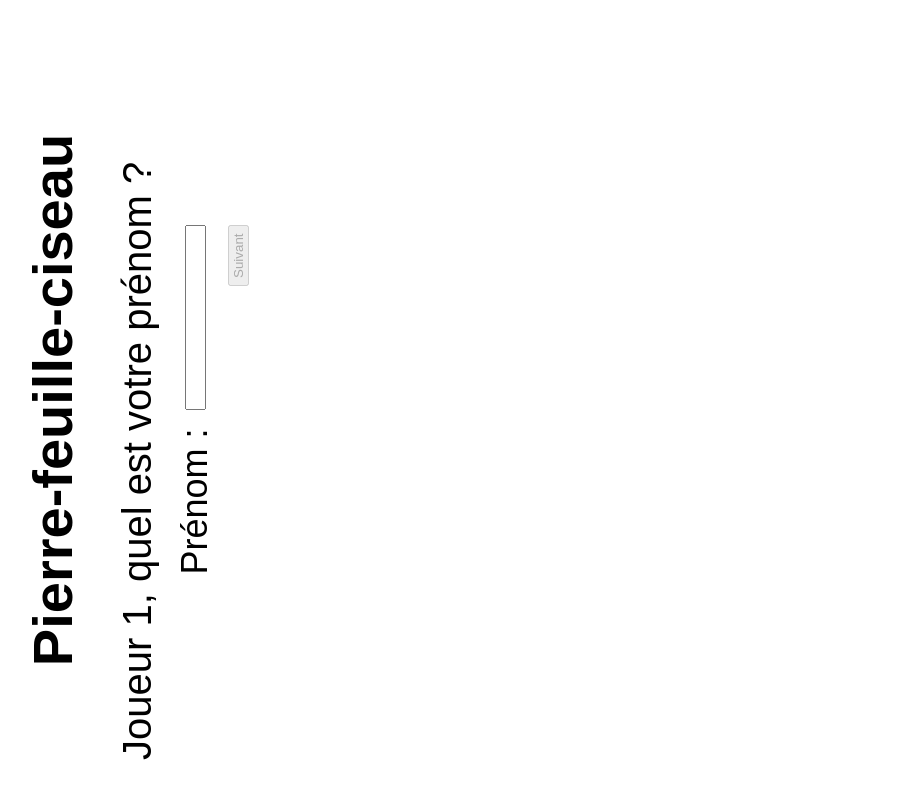
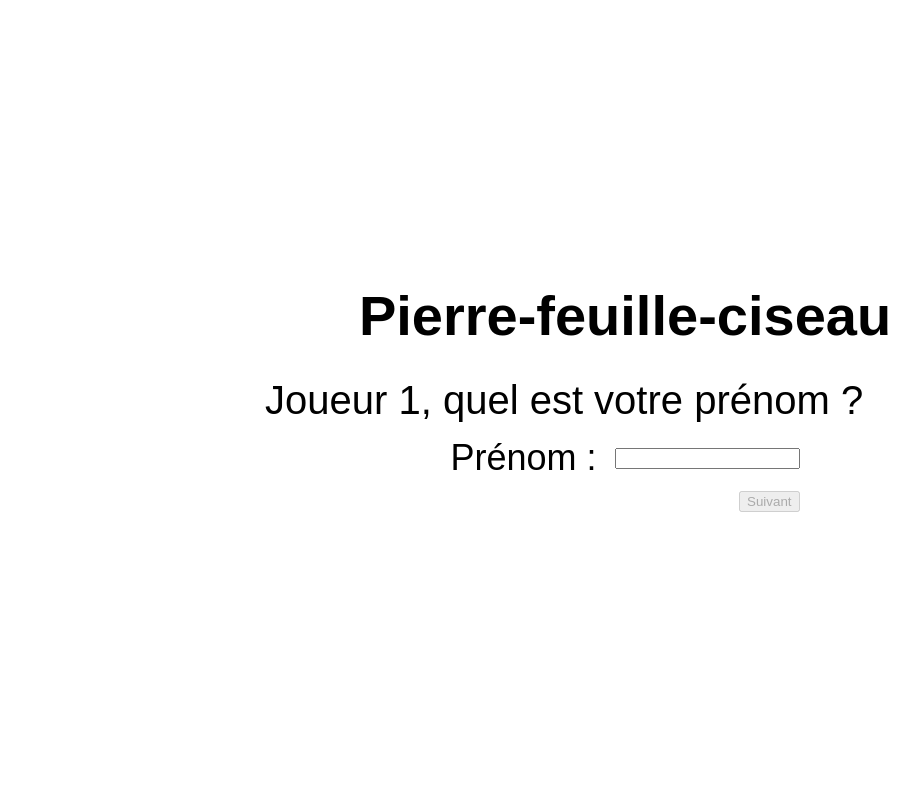
Before and after one commit to Qwib-Qwib/jeu-nico, a plain HTML site: page index.html in a window 1280 px wide. Shown: the whole page, without its empty margins (15-934 px from the left). Drawn offline with Linux system fonts and the light colour scheme.

Commit message:
Add a bit of CSS so that the initial form is displayed from top to bottom instead of sideways.

```diff
--- a/style.css
+++ b/style.css
@@ -63,7 +63,9 @@ body {
 #form-page {
 	display: flex;
 	flex-direction: column;
+  justify-content: center;
 	align-content: center;
+  transform: rotate(0.25turn);
 }
 
 h1 {
```
